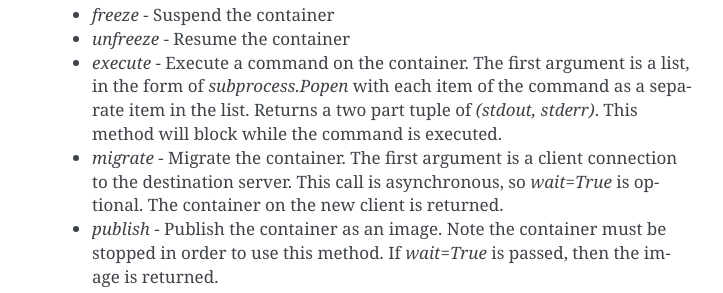
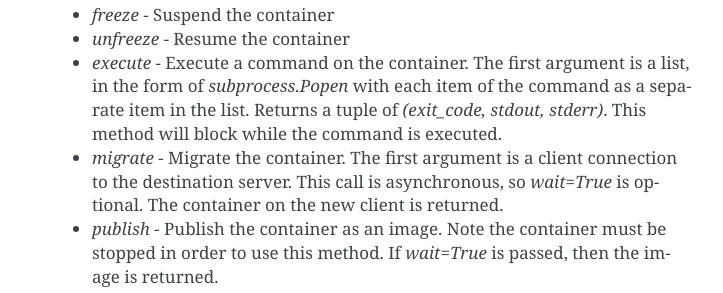
Before and after one commit to canonical/pylxd, a Sphinx documentation site: the page built from doc/source/containers.rst, in a window 1280 px wide and 900 px high, scrolled down 1136 px. Shown: the part 186-479 px from the top of the window, without its empty margins (388-1111 px from the left). Built offline with Sphinx 7.4.7, drawn with Linux system fonts in a browser that asks for light colours.

Commit message:
Update documentation for Container.execute (#298)
Signed-off-by: Karol Werner <karol@ppkt.eu>

```diff
--- a/doc/source/containers.rst
+++ b/doc/source/containers.rst
@@ -62,8 +62,8 @@ Container methods
   - `unfreeze` - Resume the container
   - `execute` - Execute a command on the container. The first argument is
     a list, in the form of `subprocess.Popen` with each item of the command
-    as a separate item in the list. Returns a two part tuple of
-    `(stdout, stderr)`. This method will block while the command is executed.
+    as a separate item in the list. Returns a tuple of `(exit_code, stdout, stderr)`.
+    This method will block while the command is executed.
   - `migrate` - Migrate the container. The first argument is a client
     connection to the destination server. This call is asynchronous, so
     `wait=True` is optional. The container on the new client is returned.
```
